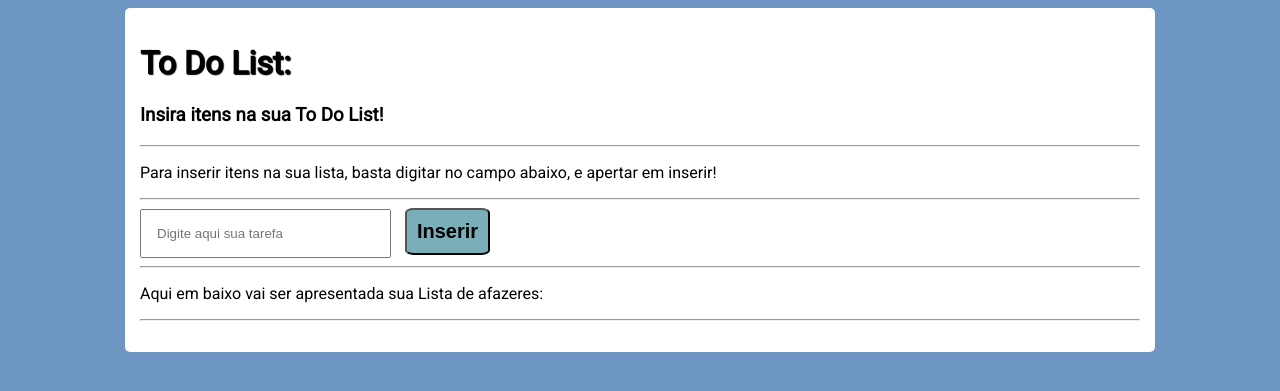
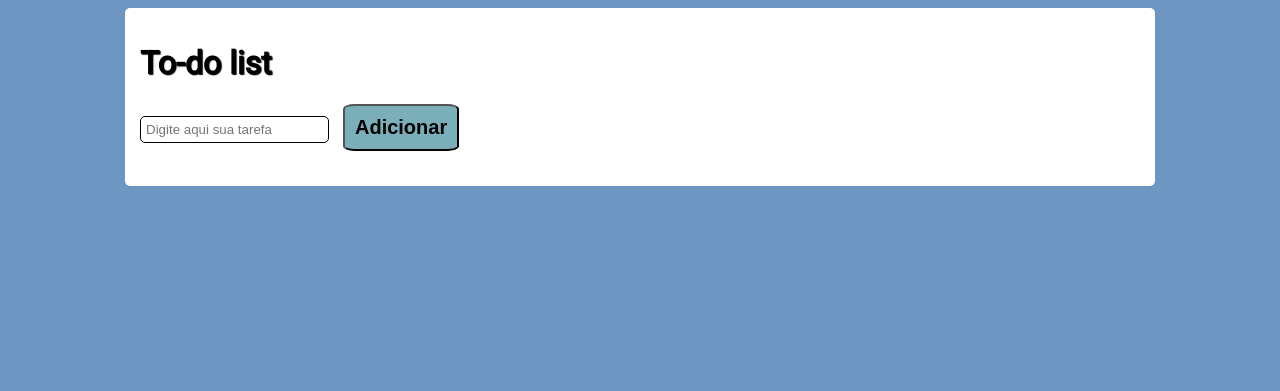
Before and after one commit to pedrogobis/Bootcamp-Take-Blip-Web-Developer, a PHP site: page / in a window 1280 px wide. Shown: the top 391 px of the page. Run offline with PHP 8.4, Linux system fonts and the light colour scheme.

Commit message:
Quebrei a cabeça
Tentei de tudo, e  minha to-do-list n funcionou por algum motivo, do jeito simples que estava fazendo o valor por algum motivo n era convertido.
fui tentar fazer do jeito da aula tbm n rolou

```diff
--- a/Javascript - Curso/ex02- to-do-list/assets/css/style.css
+++ b/Javascript - Curso/ex02- to-do-list/assets/css/style.css
@@ -47,3 +47,26 @@ div#area{
 input.itemtd{
     padding: 15px ;
 }
+
+input[type="text"] {
+    padding: 5px;
+    border-radius: 5px;
+    border: 1px solid black;
+  }
+
+  #tasks {
+    display: flex;
+    flex-direction: column;
+    margin-top: 20px;
+  }
+
+  .task-item {
+    display: flex;
+    align-items: center;
+    margin-bottom: 10px;
+  }
+
+  :checked + label {
+    text-decoration: line-through;
+    color: grey;
+  }
--- a/Javascript - Curso/ex02- to-do-list/index.html
+++ b/Javascript - Curso/ex02- to-do-list/index.html
@@ -9,26 +9,14 @@
 </head>
 <body>
     <main>
-        <h1>To Do List:</h1>
-        <h3>Insira itens na sua To Do List!</h3>
-        <hr>
-        <p>Para inserir itens na sua lista, basta digitar no campo abaixo, e apertar em inserir!</p>
-        <hr>
-        <div id="list">
-            <form id="task-form">
-                <input id="task-input" type="text" name="tarefa" class="itemtd" placeholder="Digite aqui sua tarefa" size="25">
-                <button class="inserir" type="submit">
-                    Inserir
-                </button>
-            </form>
-        </div>
-        <hr>
-        <p>Aqui em baixo vai ser apresentada sua Lista de afazeres: </p>
-        <hr>
-        <p id="res">
-
-        </p>
-
+        <h1>To-do list</h1>
+    <div id="list">
+        <form id="task-form">
+            <input id="task-input" name="tarefa" type="text" placeholder="Digite aqui sua tarefa" />
+            <button type="submit">Adicionar</button>
+        </form>
+        <div id="tasks"></div>
+    </div>
     </main>
     <script src="assets/js/js.js"></script>
 </body>
```
Also changed, not shown: Javascript - Curso/ex02- to-do-list/assets/js/js.js (+50 -10 lines), Javascript - Curso/ex02- to-do-list/assets/js/scripts.js (added, +29 -0 lines).
